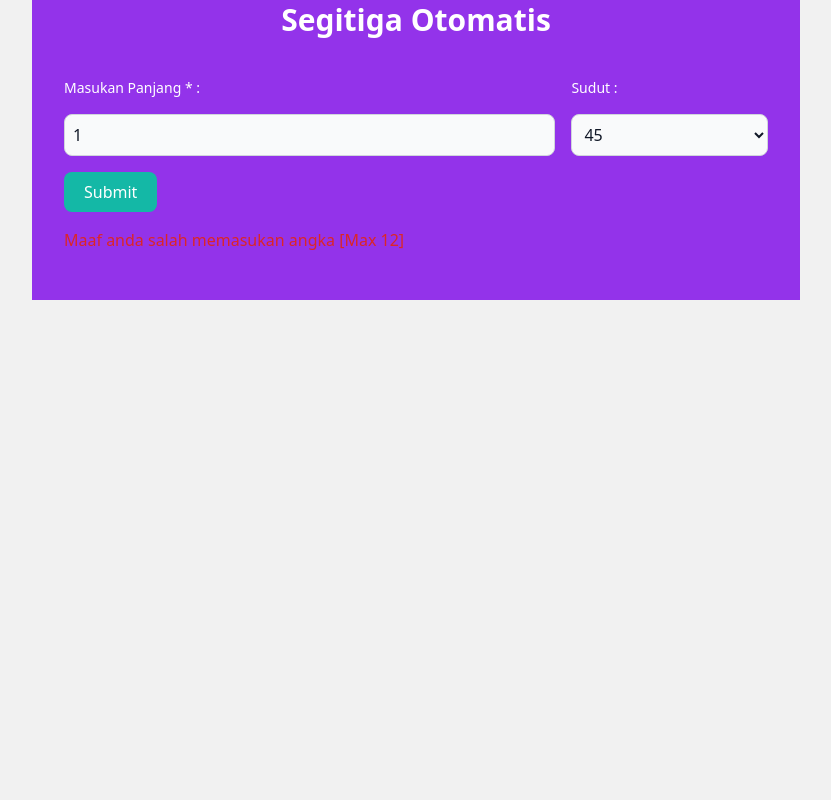
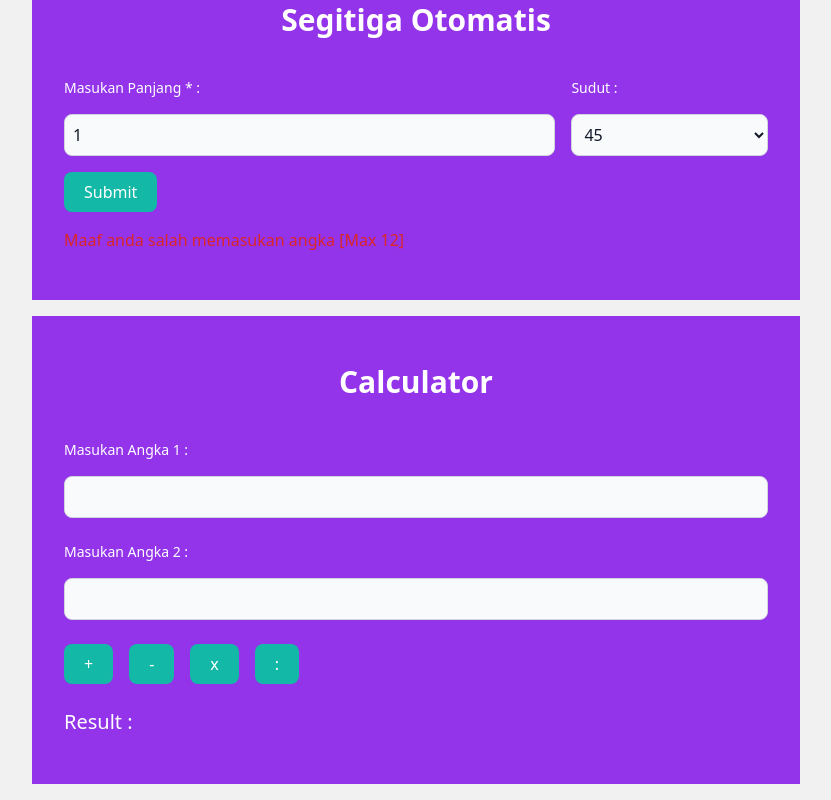
Before and after one commit to habibfr/TestTalentKita, a React (Create React App) app in the folder logic-test/: page / in a window 1280 px wide. Shown: the part 850-1650 px from the top of the page, without its empty margins (224-1055 px from the left). Before the commit the page ends 1166 px from the top, so only its background shows below. Built offline with nearby package versions, Linux system fonts and the light colour scheme.

Commit message:
add calculator

```diff
--- a/logic-test/src/App.js
+++ b/logic-test/src/App.js
@@ -1,4 +1,5 @@
 import React from "react";
+import Calculator from "./components/Calculator";
 import HitungBungaDinamis from "./components/HitungBungaDinamis";
 import HitungBungaStatic from "./components/HitungBungaStatic";
 import Segitiga from "./components/Segitiga";
@@ -6,9 +7,10 @@ import Segitiga from "./components/Segitiga";
 const App = () => {
   return (
     <div>
-      <HitungBungaStatic/>
+      <HitungBungaStatic />
       <HitungBungaDinamis />
-      <Segitiga/>
+      <Segitiga />
+      <Calculator />
     </div>
   );
 };
```
